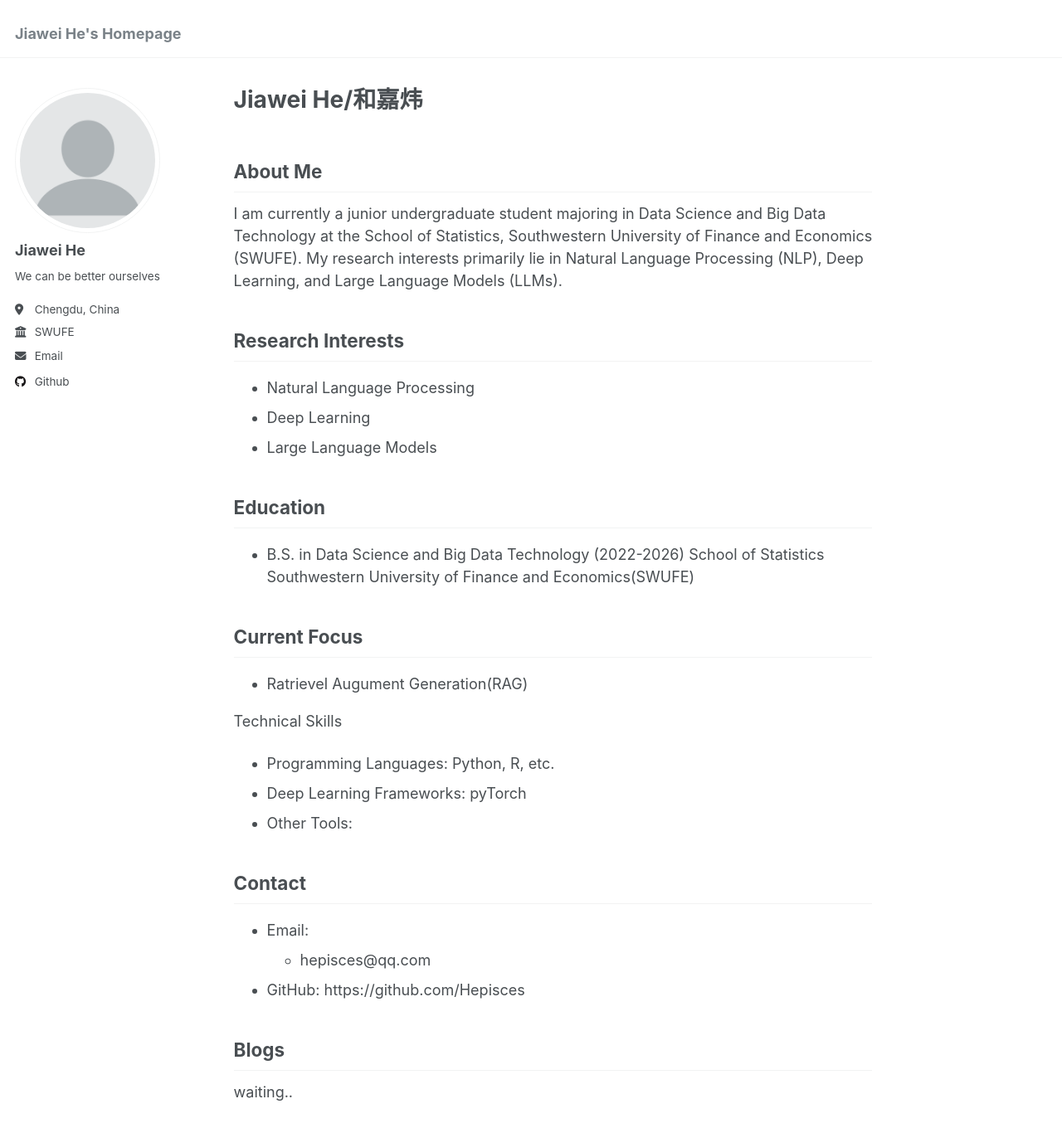
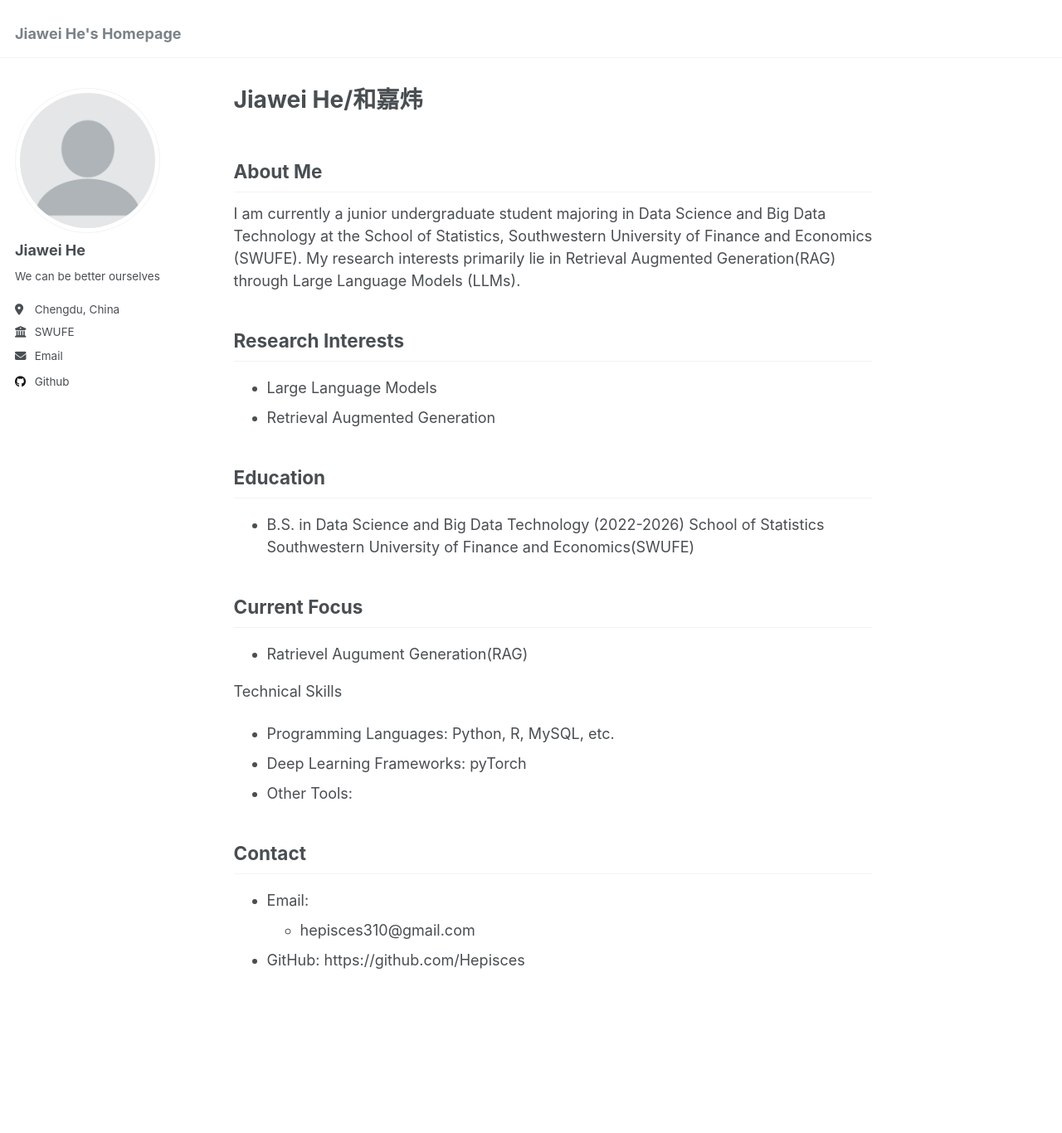
Before and after one commit to Hepisces/JiaweiHe.github.io, a Jekyll site: the page built from _pages/about.md, in a window 1280 px wide and 1400 px high. Shown: the top 1366 px of the window at 83% size. Built offline with Jekyll 4.4.1, drawn with Linux system fonts in a browser that asks for light colours.

Commit message:
Update about.md

```diff
--- a/_pages/about.md
+++ b/_pages/about.md
@@ -9,12 +9,11 @@ redirect_from:
 
 ## About Me
 
-I am currently a junior undergraduate student majoring in Data Science and Big Data Technology at the School of Statistics, Southwestern University of Finance and Economics (SWUFE). My research interests primarily lie in Natural Language Processing (NLP), Deep Learning, and Large Language Models (LLMs).
+I am currently a junior undergraduate student majoring in Data Science and Big Data Technology at the School of Statistics, Southwestern University of Finance and Economics (SWUFE). My research interests primarily lie in Retrieval Augmented Generation(RAG) through Large Language Models (LLMs).
 
 ## Research Interests
-- Natural Language Processing
-- Deep Learning
 - Large Language Models
+- Retrieval Augmented Generation
 
 ## Education
 - B.S. in Data Science and Big Data Technology (2022-2026)
@@ -25,14 +24,11 @@ I am currently a junior undergraduate student majoring in Data Science and Big D
 - Ratrievel Augument Generation(RAG)
 
 Technical Skills
-- Programming Languages: Python, R, etc.
+- Programming Languages: Python, R, MySQL, etc.
 - Deep Learning Frameworks: pyTorch
 - Other Tools:
 
 ## Contact
 - Email:
-  - hepisces@qq.com
+  - hepisces310@gmail.com
 - GitHub: https://github.com/Hepisces
-
-## Blogs
-waiting..
```
